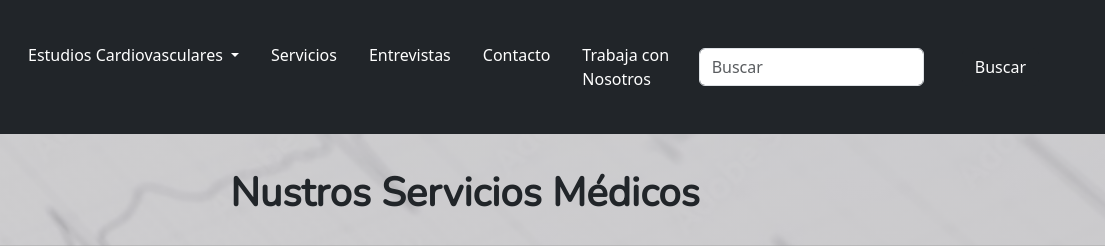
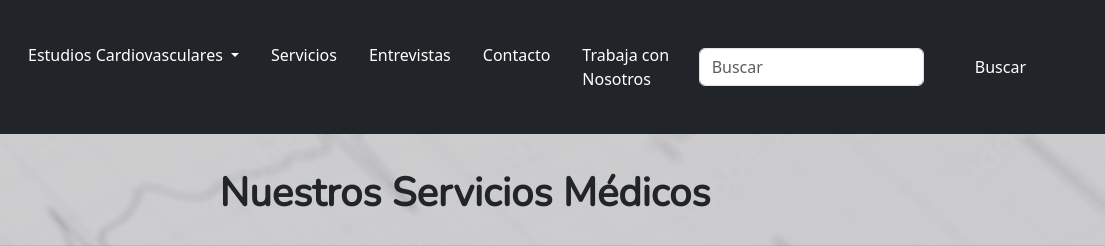
Before and after one commit to MariaPiaOllivier/repositorioenclase, a website: page paginas/servicios.html in a window 1280 px wide. Shown: the top 246 px of the page, 175-1280 px from the left. Drawn offline with nearby package versions, Linux system fonts and the light colour scheme.

Commit message:
correcciones ortograficas

```diff
--- a/paginas/servicios.html
+++ b/paginas/servicios.html
@@ -80,7 +80,7 @@
 
         <div class="containerTituloTxtoServicios">
           <div class="containerTituloTxtoServicios__titulo">
-             <h1>Nustros Servicios Médicos</h1>
+             <h1>Nuestros Servicios Médicos</h1>
           </div>
         </div>
 
```
Also changed, not shown: paginas/entrevistas.html (+1 -0 lines).
